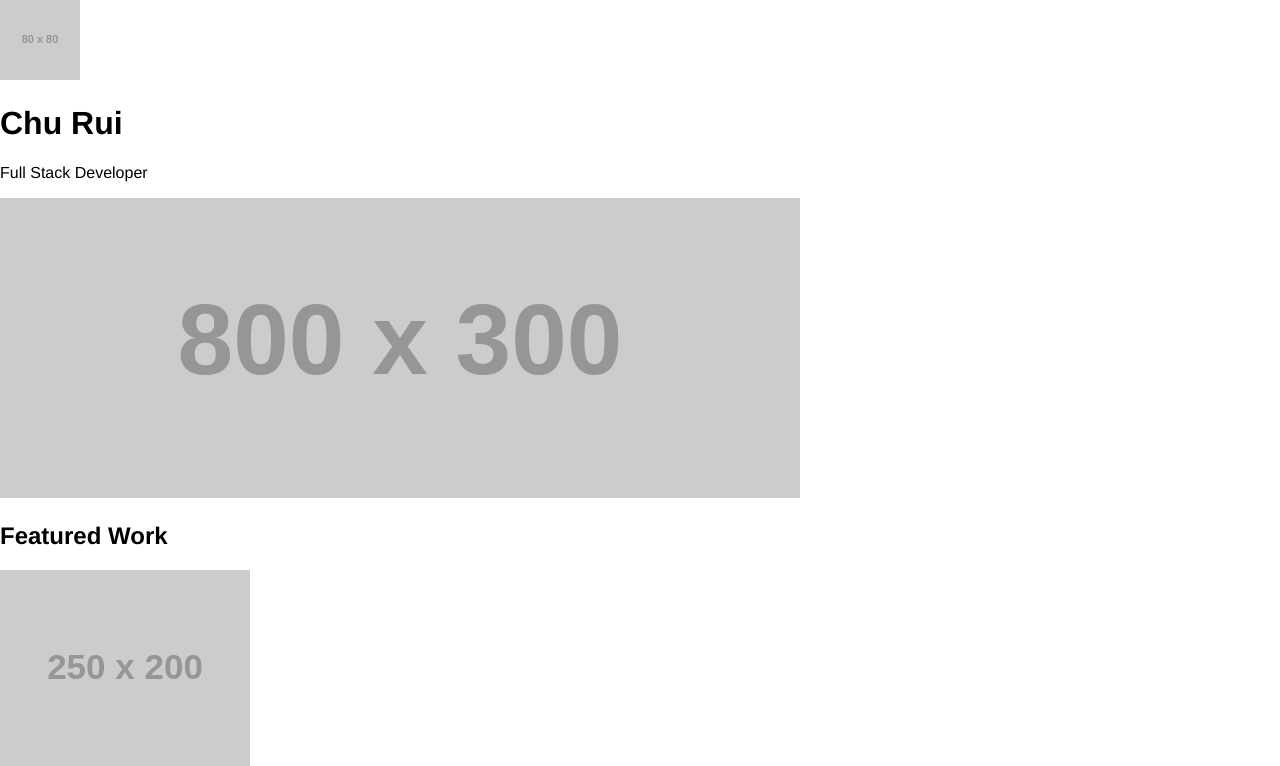
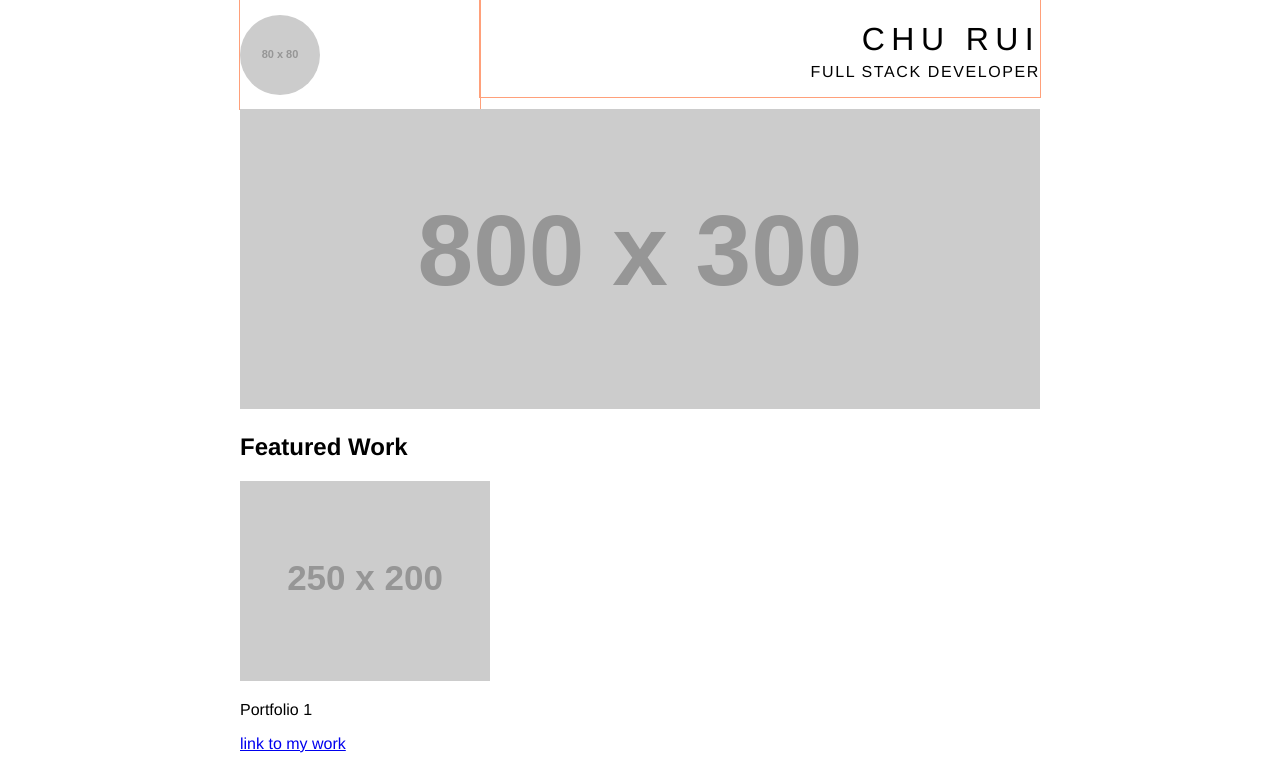
Before and after one commit to musray/FE-Nanodegree-Project1, a plain HTML site: page index.html in a window 1280 px wide. Shown: the top 766 px of the page. Drawn offline with Linux system fonts and the light colour scheme; placeholder pictures from the web are drawn by us.

Commit message:
add flow and flex in css

```diff
--- a/css/style.css
+++ b/css/style.css
@@ -3,3 +3,35 @@ body {
   margin: 0;
   padding: 0;
 }
+.container {
+  max-width: 800px;
+  margin: 0 auto;
+}
+.logo, .my-info {
+  float: left;
+  outline: 1px solid lightsalmon;
+}
+.logo {
+  width: 30%;
+  padding: 15px 0px 10px 0px;
+}
+.logo img {
+  border-radius: 50%;
+  -webkit-border-radius: 50%;
+}
+#my-name {
+  margin-bottom: 0px;
+  font-weight: lighter;
+  letter-spacing: .2em;
+}
+#my-profession {
+  margin-top: 0.3em;
+  letter-spacing: .1em;
+}
+.my-info {
+  text-align: right;
+  width: 70%;
+}
+.feature-title {
+  width: 100%;
+}
--- a/index.html
+++ b/index.html
@@ -15,8 +15,8 @@
       </div>
 
       <div class="my-info">
-        <h1 id="my-name">Chu Rui</h1>
-        <p id="my-profession">Full Stack Developer</p>
+        <h1 id="my-name">CHU RUI</h1>
+        <p id="my-profession">FULL STACK DEVELOPER</p>
       </div>
 
     </header>
@@ -29,7 +29,7 @@
 
     <article class="story-container">
 
-      <h2>Featured Work</h2>
+      <h2 class="feature-title">Featured Work</h2>
 
       <div class="sub-story">
         <img src="http://placehold.it/250x200" alt="my work No.1" />
```
